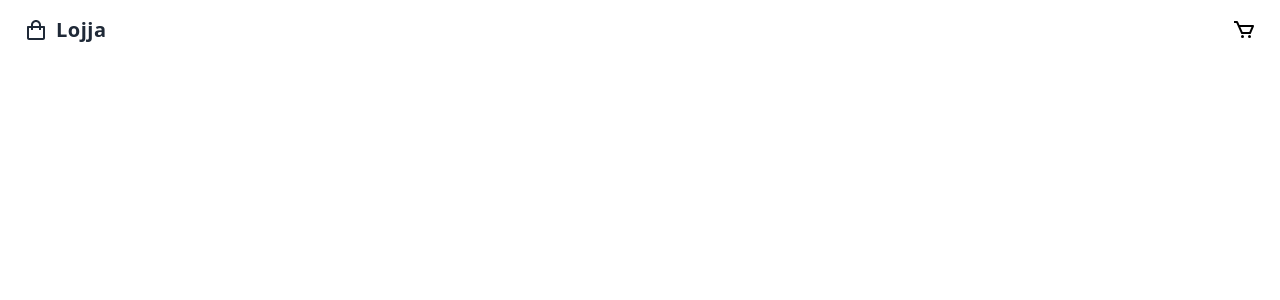
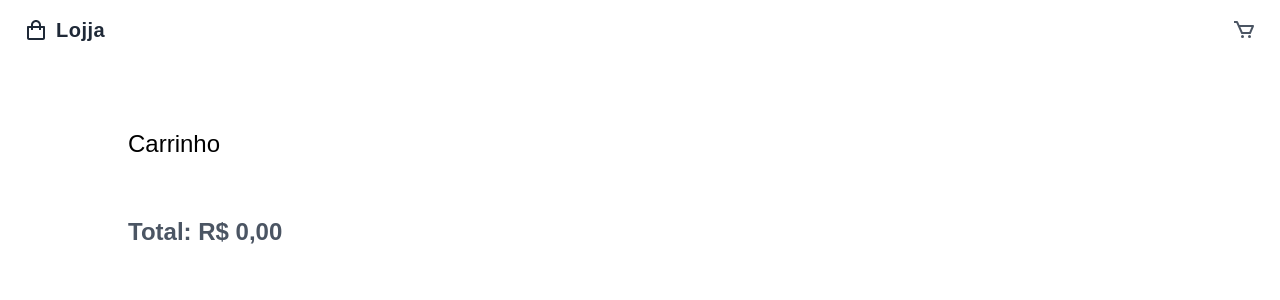
Before and after one commit to ChristoPy/adx-challenge-store, a Nuxt app: page /carrinho in a window 1280 px wide. Before the commit this address had no page. Shown: the top 300 px of the page. Built offline with nearby package versions, Linux system fonts and the light colour scheme; a web font is replaced by a local one.

Commit message:
Show Products on Shopping Cart and update layouts.
Show a list containing all Products in the ShoppingCart.
Be able to change the amount of items and to see to total.
Update views to have titles.
Update layouts for a nicer look.

```diff
--- a/components/ProductsGrid.vue
+++ /dev/null
@@ -1,7 +0,0 @@
-<template>
-  <Section>
-    <div class="container mx-auto flex items-center flex-wrap pt-4 pb-12">
-      <ProductCard v-for="product of $store.getters['products/products']" :product="product" :key="product._id" />
-    </div>
-  </Section>
-</template>
--- a/components/Section.vue
+++ /dev/null
@@ -1,5 +0,0 @@
-<template>
-  <section class="text-gray-600 work-sans leading-normal text-base tracking-normal py-8">
-    <slot></slot>
-  </section>
-</template>
--- /dev/null
+++ b/components/ShoppingCartItem.vue
@@ -0,0 +1,25 @@
+<script setup lang="ts">
+import Button from '~/components/Button.vue'
+import { CartItem } from '~/types'
+import { formatMoney } from '~/utils/money';
+
+defineProps<{
+  item: CartItem
+}>()
+</script>
+
+<template>
+  <ul class="grid gap-4">
+    <li :key="item.product._id" class="flex items-center justify-between border-b py-4">
+      <div>
+        <p>{{ item.product.name }}</p>
+        <p>{{ formatMoney(item.product.price) }}</p>
+      </div>
+      <div class="flex justify-center items-center space-x-2">
+        <Button text="-" :onClick="() => $store.dispatch('shoppingCart/setQuantity', { product: item.product, quantity: item.quantity - 1 })" />
+        <span>{{ item.quantity }}</span>
+        <Button text="+" :onClick="() => $store.dispatch('shoppingCart/setQuantity', { product: item.product, quantity: item.quantity + 1 })" />
+      </div>
+    </li>
+  </ul>
+</template>
--- /dev/null
+++ b/components/ShoppingCartTotal.vue
@@ -0,0 +1,9 @@
+<script setup lang="ts">
+import { formatMoney } from '~/utils/money';
+</script>
+
+<template>
+  <div class="mt-6">
+    <p class="text-2xl font-bold">Total: {{formatMoney($store.getters['shoppingCart/total'])}}</p>
+  </div>
+</template>
--- a/layouts/default.vue
+++ b/layouts/default.vue
@@ -3,7 +3,7 @@ import PageHeader from '~/components/PageHeader.vue'
 </script>
 
 <template>
-  <div>
+  <div class="text-gray-600 work-sans leading-normal text-base tracking-normal">
     <PageHeader />
     <Nuxt />
   </div>
--- /dev/null
+++ b/pages/carrinho.vue
@@ -0,0 +1,21 @@
+<template>
+  <section class="py-8 mt-12 px-4">
+    <div class="container mx-auto max-w-5xl">
+      <h1 class="text-black text-2xl my-4 py-8">Carrinho</h1>
+
+      <ShoppingCartItem v-for="item of $store.getters['shoppingCart/items']" :item="item" :key="item.product._id" />
+      <ShoppingCartTotal />
+    </div>
+  </section>
+</template>
+
+<script lang="ts">
+import Vue from 'vue'
+
+export default Vue.extend({
+  name: "ShoppingCartPage",
+  head: {
+    title: "Carrinho",
+  },
+})
+</script>
--- a/pages/index.vue
+++ b/pages/index.vue
@@ -1,5 +1,7 @@
 <template>
-  <ProductsGrid />
+  <section class="container mx-auto flex items-center flex-wrap mt-12 pt-8 pb-12">
+    <ProductCard v-for="product of $store.getters['products/products']" :product="product" :key="product._id" />
+  </section>
 </template>
 
 <script lang="ts">
@@ -7,6 +9,9 @@ import Vue from 'vue'
 
 export default Vue.extend({
   name: "IndexPage",
+  head: {
+    title: "Loja",
+  },
   created() {
     this.$store.dispatch("products/getProducts");
   },
--- a/store/shoppingCart.ts
+++ b/store/shoppingCart.ts
@@ -21,10 +21,6 @@ export const getters: GetterTree<RootState, RootState> = {
 
 export const mutations: MutationTree<RootState> = {
   ADD_ITEM(state: RootState, item: CartItem) {
-    if (state.all.find(i => i.product._id === item.product._id)) {
-      return
-    }
-
     state.all.push(item)
   },
   REMOVE_ITEM(state: RootState, item: CartItem) {
@@ -44,7 +40,11 @@ export const mutations: MutationTree<RootState> = {
 }
 
 export const actions: ActionTree<RootState, RootState> = {
-  addProduct({ commit }, product: Product) {
+  addProduct({ commit, state }, product: Product) {
+    if (state.all.find(i => i.product._id === product._id)) {
+      return
+    }
+
     commit('ADD_ITEM', {
       product,
       quantity: 1,
@@ -57,6 +57,17 @@ export const actions: ActionTree<RootState, RootState> = {
     })
   },
   setQuantity({ commit }, { product, quantity }: { product: Product; quantity: number }) {
+    if (product.quantity < quantity) {
+      return;
+    }
+    if (quantity === 0) {
+      commit('REMOVE_ITEM', {
+        product,
+        quantity: 0,
+      })
+      return
+    }
+
     commit('SET_QUANTITY', {
       item: {
         product,
--- a/types/product.ts
+++ b/types/product.ts
@@ -2,6 +2,7 @@ export interface Product {
   _id: string
   name: string
   price: number
+  quantity: number;
   description?: string
   image?: string
 }
```
